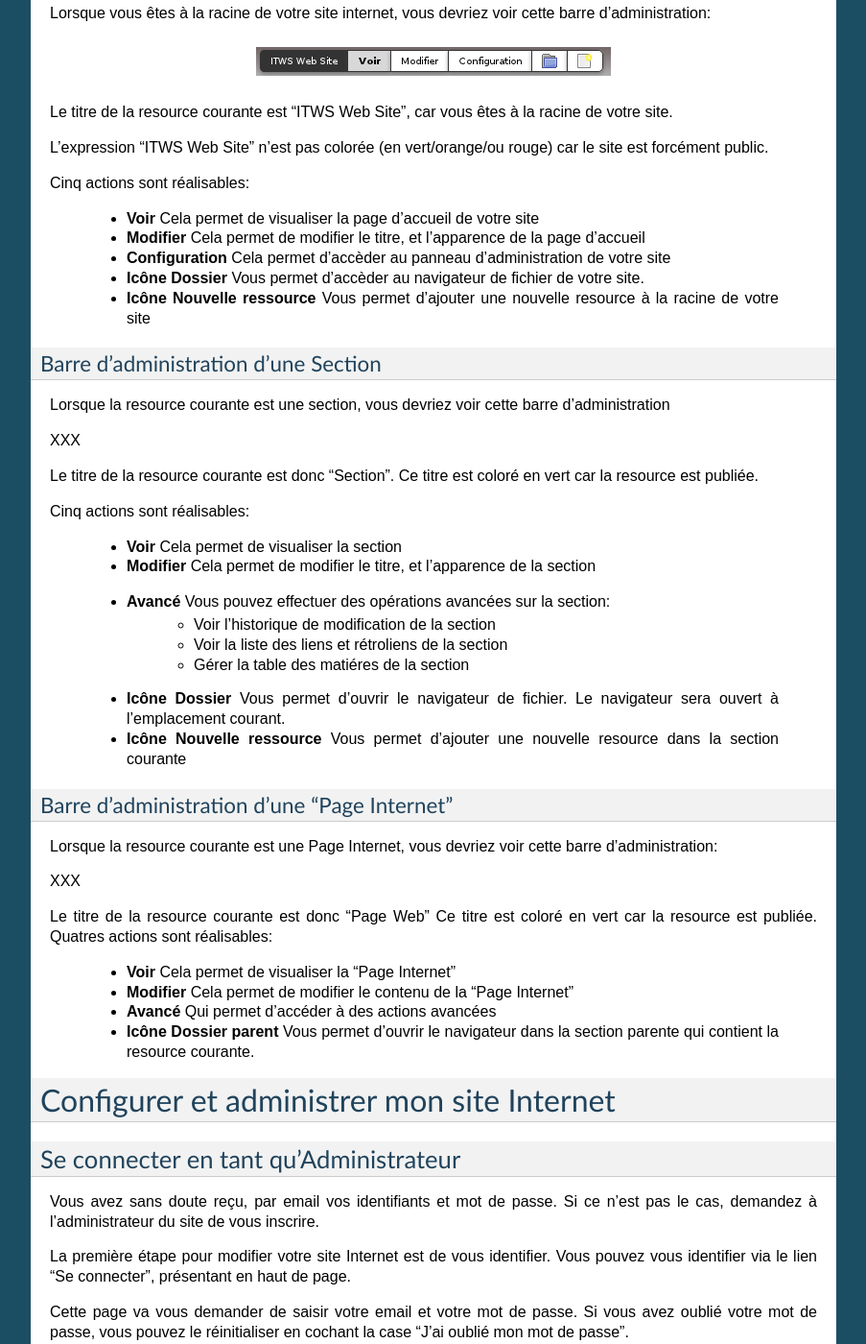
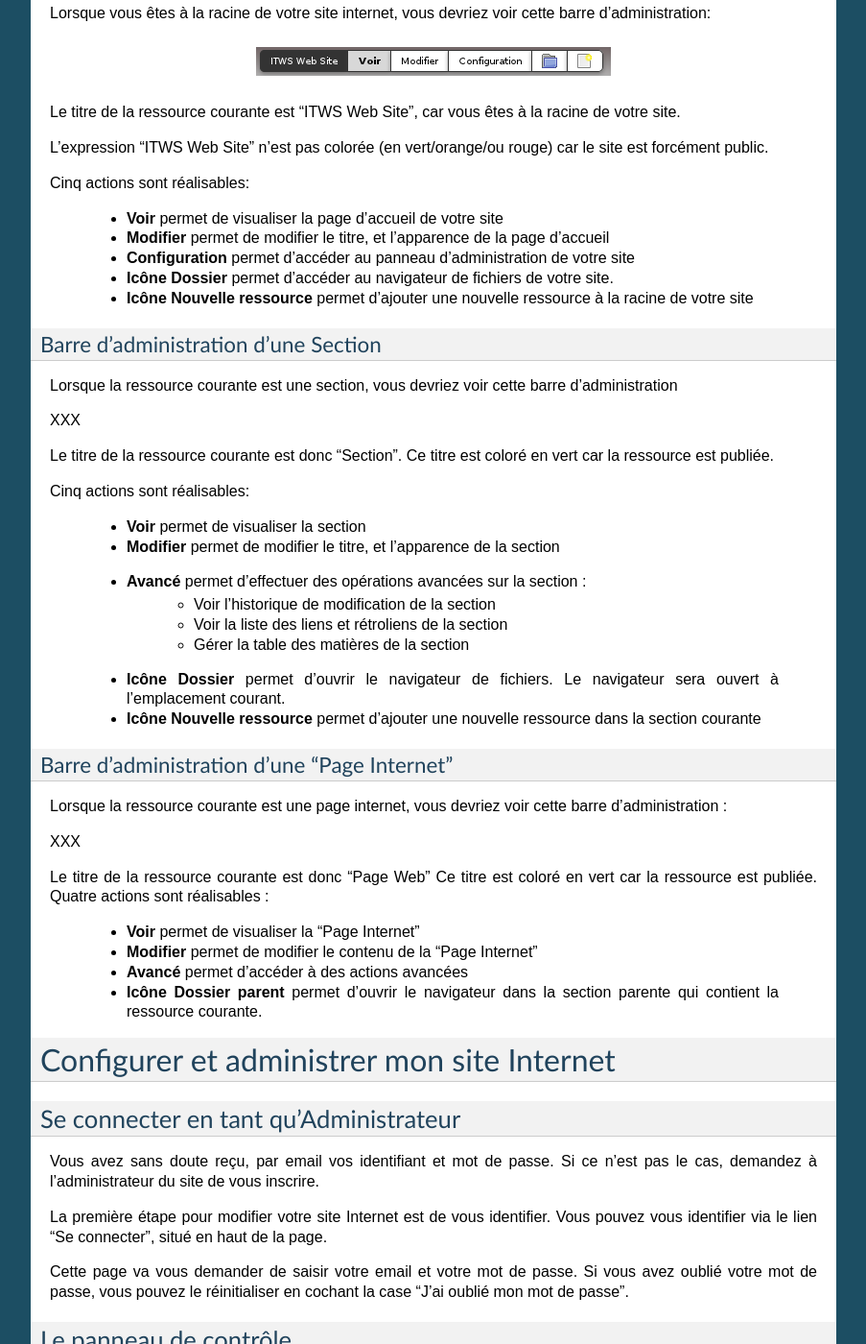
Before and after one commit to hforge/itws, a Sphinx documentation site: the page built from docs/index.rst, in a window 1280 px wide and 1400 px high, scrolled down 4261 px. Shown: the whole window at 96% size, without its empty margins (198-1101 px from the left). Built offline with Sphinx 7.4.7, drawn with Linux system fonts in a browser that asks for light colours; some of the changed text lies outside the part shown.

Commit message:
docs: update french version.

```diff
--- a/docs/index.rst
+++ b/docs/index.rst
@@ -157,25 +157,25 @@ Cette barre d'administration est composée de 3 blocs.
 
 .. figure:: figures/admin_bar_1.*
 
-La premiére barre d'administration, qui est toujours affichée vous permet::
+La première barre d'administration, qui est toujours affichée vous permet::
 
    - D'accéder rapidement à la page d'accueil
    - D'accéder au panneau de contrôle dans lequel vous pouvez configurer votre site internet
-   - D'accéder à l'interface d'ajout d'une nouvelle resource
+   - D'accéder à l'interface d'ajout d'une nouvelle ressource
 
 **Barre numéro 2**
 
 .. figure:: figures/admin_bar_2.*
 
-La deuxiéme barre d'administration est la barre d'administration la plus importante.
-Celle-ci est différentes sur toutes les pages de votre site.
+La deuxième barre d'administration est la barre d'administration la plus importante.
+Celle-ci est différente sur toutes les pages de votre site.
 
-Cette barre vous donne des informations importantes:
+Cette barre vous donne des informations importantes :
 
-    - Le type de la resource courante (Section/WebPage...)
-    - L'état de publication de la resource (Vert=public, rouge=Privé, blanc=Pas de workflow)
+    - Le type de la ressource courante (Section/WebPage...)
+    - L'état de publication de la ressource (Vert=public, rouge=Privé, blanc=Pas de workflow)
 
-Vous disposez aussi de boutons permettant d'agir sur la resource courante.
+Vous disposez aussi de boutons permettant d'agir sur la ressource courante.
 
 
 **Barre numéro 3**
@@ -197,72 +197,72 @@ La barre d'administration centrale
 Les 3 variantes de barre centrale
 ~~~~~~~~~~~~~~~~~~~~~~~~~~~~~~~~~~~~~~~~~~~~~~~~~~
 
-La barre centrale varie en fonction du type de la resource dans laquelle vous vous trouvez.
-On peut néanmoins distinguer trois variantes de cette barre centrale:
+La barre centrale varie en fonction du type de la ressource dans laquelle vous vous trouvez.
+On peut néanmoins distinguer trois variantes de cette barre centrale :
 
   - La barre centrale du site Internet (à la racine du site)
   - La barre centrale de contenu de type "Contenant". Par exemple "Section" ou "Dossier"
   - La barre centrale sur du contenu éditable. Par exemple "Page Internet" ou "Fichier"
 
-Nous allons présenter, ci-aprés, les 3 variantes de la barre centrale.
+Nous allons présenter, ci-après, les 3 variantes de la barre centrale.
 
-Barre d'administration de la racine de votre Site
+Barre d'administration de la racine de votre site
 ~~~~~~~~~~~~~~~~~~~~~~~~~~~~~~~~~~~~~~~~~~~~~~~~~~
 
 Lorsque vous êtes à la racine de votre site internet, vous devriez voir cette barre d'administration:
 
 .. figure:: figures/admin_bar_2.*
 
-Le titre de la resource courante est "ITWS Web Site", car vous êtes à la racine de votre site.
+Le titre de la ressource courante est "ITWS Web Site", car vous êtes à la racine de votre site.
 
 L'expression "ITWS Web Site" n'est pas colorée (en vert/orange/ou rouge) car le site est forcément public.
 
 Cinq actions sont réalisables:
 
-  - **Voir** Cela permet de visualiser la page d'accueil de votre site
-  - **Modifier** Cela permet de modifier le titre, et l'apparence de la page d'accueil
-  - **Configuration** Cela permet d'accèder au panneau d'administration de votre site
-  - **Icône Dossier** Vous permet d'accèder au navigateur de fichier de votre site.
-  - **Icône Nouvelle ressource** Vous permet d'ajouter une nouvelle resource à la racine de votre site
+  - **Voir** permet de visualiser la page d'accueil de votre site
+  - **Modifier** permet de modifier le titre, et l'apparence de la page d'accueil
+  - **Configuration** permet d'accéder au panneau d'administration de votre site
+  - **Icône Dossier** permet d'accéder au navigateur de fichiers de votre site.
+  - **Icône Nouvelle ressource** permet d'ajouter une nouvelle ressource à la racine de votre site
 
 Barre d'administration d'une Section
 ~~~~~~~~~~~~~~~~~~~~~~~~~~~~~~~~~~~~~~~~~~~~~~~~~~
 
-Lorsque la resource courante est une section, vous devriez voir cette barre d'administration
+Lorsque la ressource courante est une section, vous devriez voir cette barre d'administration
 
 XXX
 
-Le titre de la resource courante est donc "Section".
-Ce titre est coloré en vert car la resource est publiée.
+Le titre de la ressource courante est donc "Section".
+Ce titre est coloré en vert car la ressource est publiée.
 
 Cinq actions sont réalisables:
 
-  - **Voir** Cela permet de visualiser la section
-  - **Modifier** Cela permet de modifier le titre, et l'apparence de la section
-  - **Avancé** Vous pouvez effectuer des opérations avancées sur la section:
+  - **Voir** permet de visualiser la section
+  - **Modifier** permet de modifier le titre, et l'apparence de la section
+  - **Avancé** permet d'effectuer des opérations avancées sur la section :
         - Voir l'historique de modification de la section
         - Voir la liste des liens et rétroliens de la section
-        - Gérer la table des matiéres de la section
-  - **Icône Dossier** Vous permet d'ouvrir le navigateur de fichier.
+        - Gérer la table des matières de la section
+  - **Icône Dossier** permet d'ouvrir le navigateur de fichiers.
     Le navigateur sera ouvert à l'emplacement courant.
-  - **Icône Nouvelle ressource** Vous permet d'ajouter une nouvelle resource dans la section courante
+  - **Icône Nouvelle ressource** permet d'ajouter une nouvelle ressource dans la section courante
 
 
 Barre d'administration d'une "Page Internet"
 ~~~~~~~~~~~~~~~~~~~~~~~~~~~~~~~~~~~~~~~~~~~~~~~~~~
 
-Lorsque la resource courante est une Page Internet, vous devriez voir cette barre d'administration:
+Lorsque la ressource courante est une page internet, vous devriez voir cette barre d'administration :
 
 XXX
 
-Le titre de la resource courante est donc "Page Web"
-Ce titre est coloré en vert car la resource est publiée.
-Quatres actions sont réalisables:
+Le titre de la ressource courante est donc "Page Web"
+Ce titre est coloré en vert car la ressource est publiée.
+Quatre actions sont réalisables :
 
-    - **Voir** Cela permet de visualiser la "Page Internet"
-    - **Modifier** Cela permet de modifier le contenu de la "Page Internet"
-    - **Avancé** Qui permet d'accéder à des actions avancées
-    - **Icône Dossier parent** Vous permet d'ouvrir le navigateur dans la section parente qui contient la resource courante.
+    - **Voir** permet de visualiser la "Page Internet"
+    - **Modifier** permet de modifier le contenu de la "Page Internet"
+    - **Avancé** permet d'accéder à des actions avancées
+    - **Icône Dossier parent** permet d'ouvrir le navigateur dans la section parente qui contient la ressource courante.
 
 
 
@@ -272,11 +272,11 @@ Configurer et administrer mon site Internet
 Se connecter en tant qu'Administrateur
 ---------------------------------------
 
-Vous avez sans doute reçu, par email vos identifiants et mot de passe.
+Vous avez sans doute reçu, par email vos identifiant et mot de passe.
 Si ce n'est pas le cas, demandez à l'administrateur du site de vous inscrire.
 
 La première étape pour modifier votre site Internet est de vous identifier.
-Vous pouvez vous identifier via le lien "Se connecter", présentant en haut de page.
+Vous pouvez vous identifier via le lien "Se connecter", situé en haut de la page.
 
 Cette page va vous demander de saisir votre email et votre mot de passe.
 Si vous avez oublié votre mot de passe, vous pouvez le réinitialiser en cochant la case "J'ai oublié mon mot de passe".
@@ -288,23 +288,23 @@ Si vous avez oublié votre mot de passe, vous pouvez le réinitialiser en cochan
 Le panneau de contrôle
 -----------------------------
 
-L'ensemble de la configuration de votre site Internet ce réalise dans le panneau de contrôle de votre site Internet.
+L'ensemble de la configuration de votre site Internet se réalise dans le panneau de contrôle de votre site Internet.
 
 Lorsque vous êtes connecté en tant qu'administrateur, vous pouvez cliquer sur l'icône:
 
 .. figure:: figures/control_panel.*
 
-"Panneau de contrôle" de la premiére barre d'administration.
+"Panneau de contrôle" de la première barre d'administration.
 
 Voici une capture d'écran du panneau de contrôle:
 
 .. figure:: figures/control_panel_view.*
 
-A partir de ce panneau de contrôle vous pouvez:
+A partir de ce panneau de contrôle vous pouvez :
 
   - Gérer les utilisateurs de votre site et leurs droits
   - Créer de nouveaux utilisateurs
-  - Modifier la liste des Hôtes virtuels
+  - Modifier la liste des hôtes virtuels
   - Configurer la politique de sécurité
   - Modifier la liste des langues disponibles et la langue par défaut
   - Modifier les options de contact
@@ -322,9 +322,9 @@ Dans le thème, vous pouvez:
 
   - Changer le favicon, et le logo de votre site internet
   - Choisir la skin utilisée
-  - Modifier la feuille CSS du site
+  - Modifier la feuille de style du site (CSS)
   - Modifier le menu du site
-  - Modifier le footer du site
+  - Modifier le pied de page du site (footer)
 
 Modifier le menu principal
 ~~~~~~~~~~~~~~~~~~~~~~~~~~
@@ -434,18 +434,24 @@ cette documentation.
 CMS
 ---
 
-CMS signifie en anglais Content Management System.
+CMS signifie en anglais Content Management System (système de gestion de
+contenu).
 
-Une resource
+Une ressource
 -------------
 
-Dans ITWS, une resource
+Dans ITWS, une ressource désigne à peu près tout type d'objet mis à la
+disposition des utilisateurs.
 
 Workflow
 --------
 
-Un workflow
+Un workflow définit l'état d'une ressource et les transitions entre ces états
+(privé, en attente de publication, publié).
 
+SEO
+----
+Search Engine Optimization.
 
 
 À propos
```
Also changed, not shown: other parts of docs/index.rst (+16 -16 lines).
